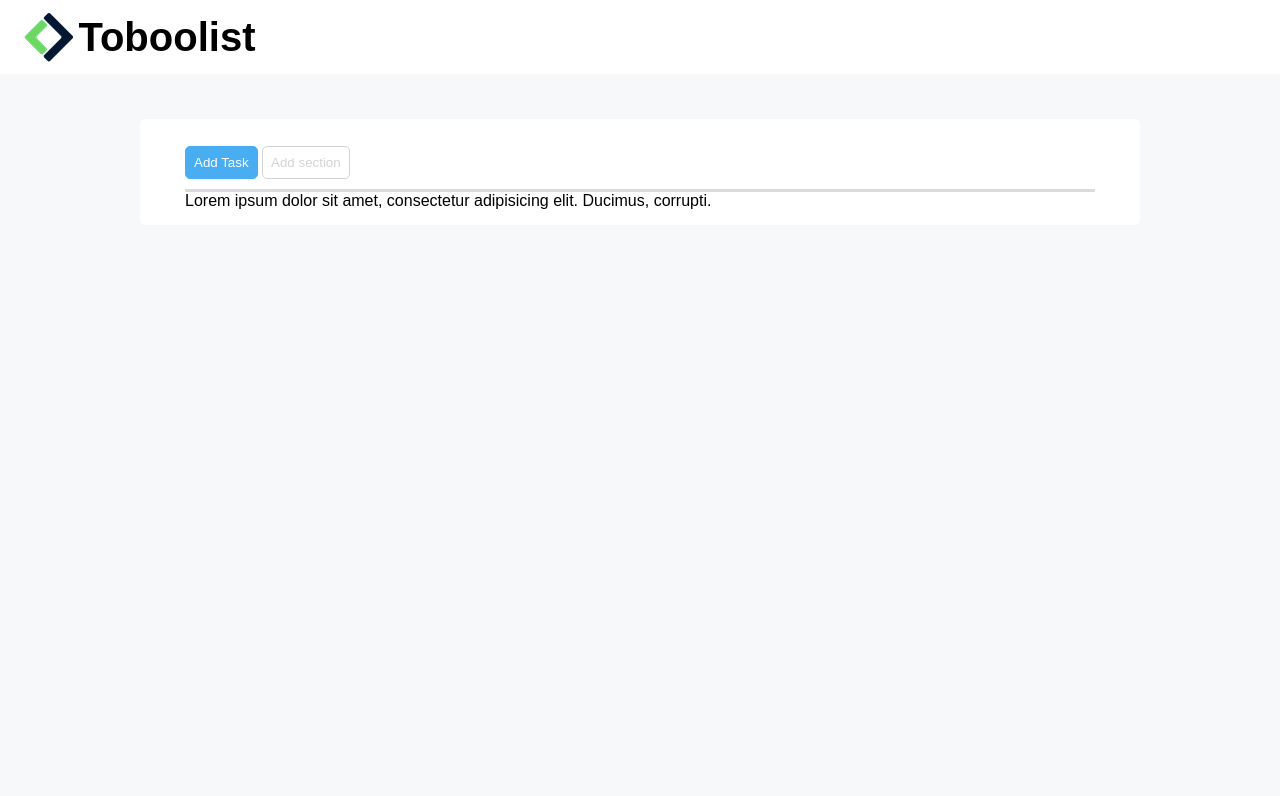
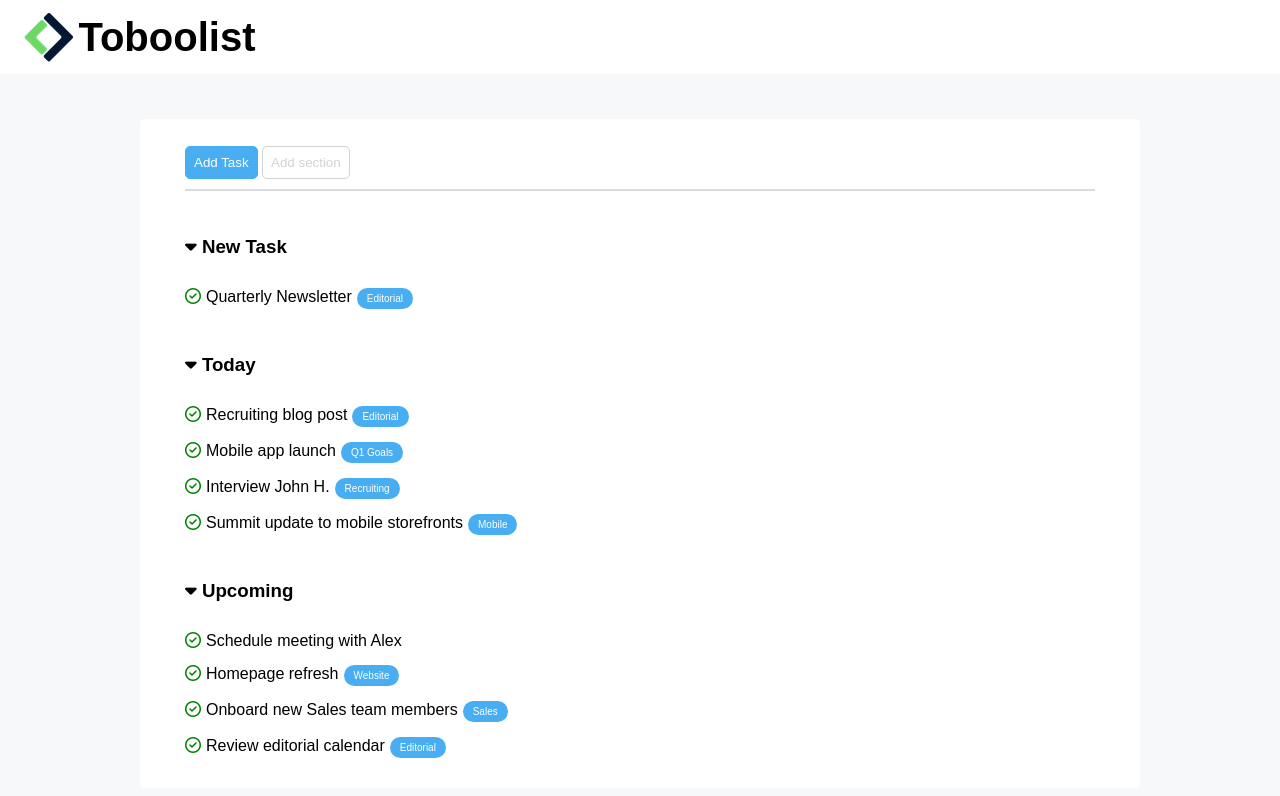
Before and after one commit to AnnaSpjut/html-css-toboolist, a plain HTML site: page index.html in a window 1280 px wide. Drawn offline with Linux system fonts and the light colour scheme.

Commit message:
[add] lists

```diff
--- a/assets/css/main.css
+++ b/assets/css/main.css
@@ -37,9 +37,18 @@ header img{
 }
 
 .container-main nav{
-  border-bottom: 3px solid #d9dbdc;
+  border-bottom: 2px solid #d9dbdc;
   padding-top: 12px;
   padding-bottom: 10px;
+}
+
+ul{
+  list-style: none;
+}
+
+h3{
+  padding-top: 30px;
+  padding-bottom: 15px;
 }
 
 .btn-blue{
@@ -58,3 +67,22 @@ header img{
   border-radius: 5px;
   padding: 8px;
 }
+
+.fa-circle-check{
+  color: green;
+  margin-right: 5px;
+}
+
+.badge.editorial{
+  background-color: #48ADF1;
+  color: white;
+  padding: 5px 10px;
+  margin-left: 5px;
+  border-radius: 12px;
+  border: none;
+  font-size: 10px;
+}
+
+li{
+  margin-bottom: 15px;
+}
--- a/index.html
+++ b/index.html
@@ -3,6 +3,10 @@
 <head>
   <meta charset="UTF-8">
   <meta name="viewport" content="width=device-width, initial-scale=1.0">
+
+<!-- FONT AWESOME   -->
+  <link rel="stylesheet" href="https://cdnjs.cloudflare.com/ajax/libs/font-awesome/6.5.1/css/all.min.css" integrity="sha512-DTOQO9RWCH3ppGqcWaEA1BIZOC6xxalwEsw9c2QQeAIftl+Vegovlnee1c9QX4TctnWMn13TZye+giMm8e2LwA==" crossorigin="anonymous" referrerpolicy="no-referrer" />
+
   <link rel="stylesheet" href="/assets/css/main.css">
   <title>Toboolist</title>
 </head>
@@ -24,8 +28,65 @@
         <button class="btn btn-blue">Add Task</button>
         <button class="btn btn-white">Add section</button>
       </nav>
-      Lorem ipsum dolor sit amet, consectetur adipisicing elit. Ducimus, corrupti.
-    </div>
+
+
+      <div class="list">
+
+        <ul>
+          <li>
+            <li>
+              <h3><i class="fa-solid fa-caret-down"></i>
+            New Task</h3>
+            </li>
+            <li>
+            <i class="fa-regular fa-circle-check"></i>Quarterly Newsletter<button class="badge editorial">Editorial</button>
+            </li>
+          </li>
+
+          <li>
+            <li>
+            <h3><i class="fa-solid fa-caret-down"></i>
+              Today</h3>
+            </li>
+            <li>
+              <i class="fa-regular fa-circle-check"></i>Recruiting blog post<button class="badge editorial">Editorial</button>
+            </li>
+            <li>
+              <i class="fa-regular fa-circle-check"></i>Mobile app launch<button class="badge editorial">Q1 Goals</button>
+            </li>
+            <li>
+              <i class="fa-regular fa-circle-check"></i>Interview John H.<button class="badge editorial">Recruiting</button>
+            </li>
+            <li>
+              <i class="fa-regular fa-circle-check"></i>Summit update to mobile storefronts<button class="badge editorial">Mobile</button>
+            </li>
+          </li>
+
+          <li>
+            <li>
+              <h3><i class="fa-solid fa-caret-down"></i>
+                Upcoming</h3>
+            </li>
+            <li>
+              <i class="fa-regular fa-circle-check"></i>Schedule meeting with Alex
+            </li>
+            <li>
+              <i class="fa-regular fa-circle-check"></i>Homepage refresh<button class="badge editorial">Website</button>
+            </li>
+            <li>
+              <i class="fa-regular fa-circle-check"></i>Onboard new Sales team members<button class="badge editorial">Sales</button>
+            </li>
+            <li>
+              <i class="fa-regular fa-circle-check"></i>Review editorial calendar<button class="badge editorial">Editorial</button>
+            </li>
+          </li>
+        </ul>
+      </div>
+
+
+
+
+
 
   </main>
 
```
